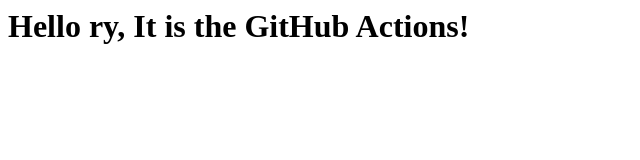
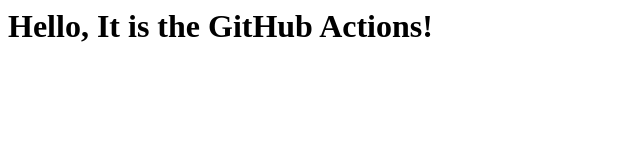
Before and after one commit to rahulry26/gh-deployment-workflow1, a plain HTML site: page index.html in a window 1280 px wide. Shown: the whole page, without its empty margins (0-640 px from the left). Drawn offline with Linux system fonts and the light colour scheme.

Commit message:
Update index.html

```diff
--- a/index.html
+++ b/index.html
@@ -1,5 +1,5 @@
 <html>
 <body>
-    <h1>Hello ry, It is the GitHub Actions!</h1>
+    <h1>Hello, It is the GitHub Actions!</h1>
 </body>
 </html>
```
